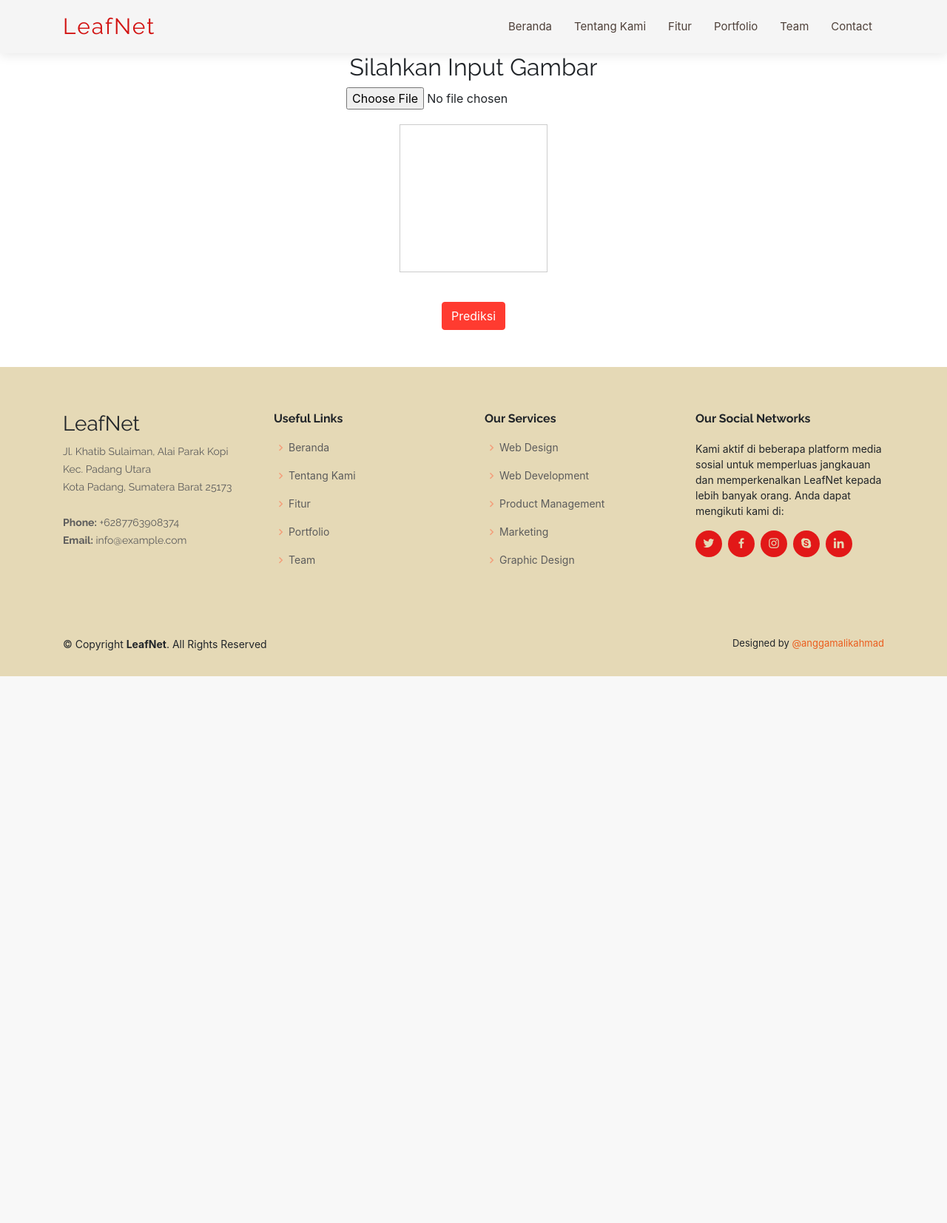
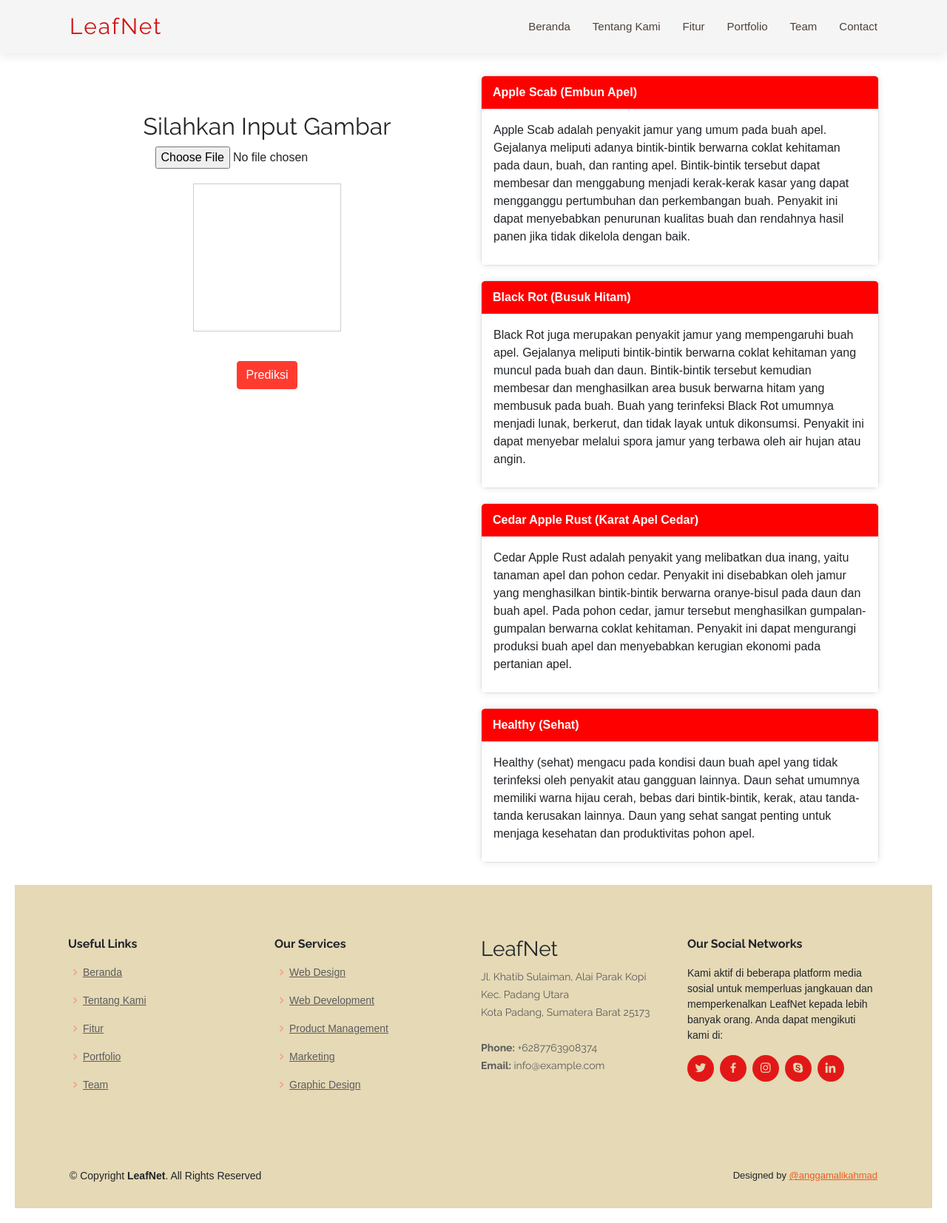
Before and after one commit to Omaewayoshiekinoroyo/LeafNet_Final, a Flask app: page /upload in a window 1280 px wide. Shown: the whole page at 74% size. Before the commit the page ends 914 px from the top, so only its background shows below. Run offline with Flask 3, Linux system fonts and the light colour scheme; some libraries are stand-ins or nearby versions.

Commit message:
upload.html

```diff
--- a/templates/upload.html
+++ b/templates/upload.html
@@ -63,9 +63,61 @@
     <html>
     <head>
       <title>Upload dan Prediksi Gambar</title>
-      <link rel="stylesheet" href="https://stackpath.bootstrapcdn.com/bootstrap/4.5.2/css/bootstrap.min.css">
+      <meta charset="UTF-8">
+      <meta name="viewport" content="width=device-width, initial-scale=1.0">
+      <link rel="stylesheet" href="https://cdn.jsdelivr.net/npm/bootstrap@5.0.0-beta1/dist/css/bootstrap.min.css">
       <style>
          /* CSS untuk tampilan form */
+         body {
+      padding: 20px;
+      font-family: Arial, sans-serif;
+    }
+    .disease-card {
+      margin-bottom: 20px;
+      box-shadow: 0 0 10px rgba(0, 0, 0, 0.1);
+      border-radius: 8px;
+      overflow: hidden;
+    }
+
+    .disease-card .card-header {
+      background-color: #f8f9fa;
+      font-weight: bold;
+      padding: 10px 15px;
+      border-bottom: 1px solid #dee2e6;
+    }
+
+    .disease-card .card-body p {
+      margin-bottom: 10px;
+    }
+
+    .disease-card.disease-detection .card-header {
+      background-color: #ff0000;
+      color: #ffffff;
+    }
+
+    @media (max-width: 767px) {
+      .disease-card {
+        display: flex;
+        flex-direction: column;
+      }
+
+      .row {
+        flex-direction: column;
+      }
+    }
+
+    /* Additional CSS for positioning the cards */
+    .col-md-6 {
+      padding: 10px;
+    }
+
+    .col-md-6:first-child {
+      order: 1;
+    }
+
+    .col-md-6:last-child {
+      order: 2;
+    }
     #container {
       margin: 50px auto;
       width: 400px;
@@ -107,8 +159,13 @@
           margin-top: 20px;
     }
   </style>
+  <title>Disease Information</title>
 </head>
+
 <body>
+  <div class="container">
+    <div class="row">
+      <div class="col-md-6">
         <div id="container">
           <h2>Silahkan Input Gambar</h2>
           <form id="upload_form" enctype="multipart/form-data">
@@ -124,10 +181,57 @@
           </form>
           <div id="hasil_prediksi"></div>
         </div>
+      </div>
+      <div class="col-md-6">
+        <div class="disease-card disease-detection">
+          <div class="card">
+            <div class="card-header">
+              Apple Scab (Embun Apel)
+            </div>
+            <div class="card-body">
+              <p>Apple Scab adalah penyakit jamur yang umum pada buah apel. Gejalanya meliputi adanya bintik-bintik berwarna coklat kehitaman pada daun, buah, dan ranting apel. Bintik-bintik tersebut dapat membesar dan menggabung menjadi kerak-kerak kasar yang dapat mengganggu pertumbuhan dan perkembangan buah. Penyakit ini dapat menyebabkan penurunan kualitas buah dan rendahnya hasil panen jika tidak dikelola dengan baik.</p>
+            </div>
+          </div>
+        </div>
+        <div class="disease-card disease-detection">
+          <div class="card">
+            <div class="card-header">
+              Black Rot (Busuk Hitam)
+            </div>
+            <div class="card-body">
+              <p>Black Rot juga merupakan penyakit jamur yang mempengaruhi buah apel. Gejalanya meliputi bintik-bintik berwarna coklat kehitaman yang muncul pada buah dan daun. Bintik-bintik tersebut kemudian membesar dan menghasilkan area busuk berwarna hitam yang membusuk pada buah. Buah yang terinfeksi Black Rot umumnya menjadi lunak, berkerut, dan tidak layak untuk dikonsumsi. Penyakit ini dapat menyebar melalui spora jamur yang terbawa oleh air hujan atau angin.</p>
+            </div>
+          </div>
+        </div>
+        <div class="disease-card disease-detection">
+          <div class="card">
+            <div class="card-header">
+              Cedar Apple Rust (Karat Apel Cedar)
+            </div>
+            <div class="card-body">
+              <p>Cedar Apple Rust adalah penyakit yang melibatkan dua inang, yaitu tanaman apel dan pohon cedar. Penyakit ini disebabkan oleh jamur yang menghasilkan bintik-bintik berwarna oranye-bisul pada daun dan buah apel. Pada pohon cedar, jamur tersebut menghasilkan gumpalan-gumpalan berwarna coklat kehitaman. Penyakit ini dapat mengurangi produksi buah apel dan menyebabkan kerugian ekonomi pada pertanian apel.</p>
+            </div>
+          </div>
+        </div>
+        <div class="disease-card disease-detection">
+          <div class="card">
+            <div class="card-header">
+              Healthy (Sehat)
+            </div>
+            <div class="card-body">
+              <p>Healthy (sehat) mengacu pada kondisi daun buah apel yang tidak terinfeksi oleh penyakit atau gangguan lainnya. Daun sehat umumnya memiliki warna hijau cerah, bebas dari bintik-bintik, kerak, atau tanda-tanda kerusakan lainnya. Daun yang sehat sangat penting untuk menjaga kesehatan dan produktivitas pohon apel.</p>
+            </div>
+          </div>
+        </div>
+      </div>
+    </div>
+  </div>
 
   <script src="https://ajax.googleapis.com/ajax/libs/jquery/3.5.1/jquery.min.js"></script>
   <script src="script.js"></script>
+  <script src="https://cdn.jsdelivr.net/npm/bootstrap@5.0.0-beta1/dist/js/bootstrap.bundle.min.js"></script>
 </body>
+
 </html>
 
 
```
Lines whose indentation alone changed are shown as unchanged.
